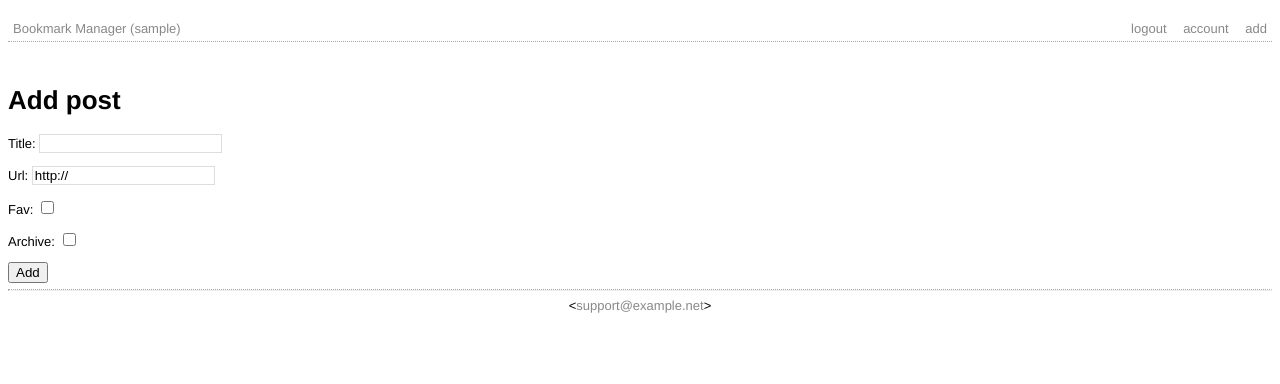
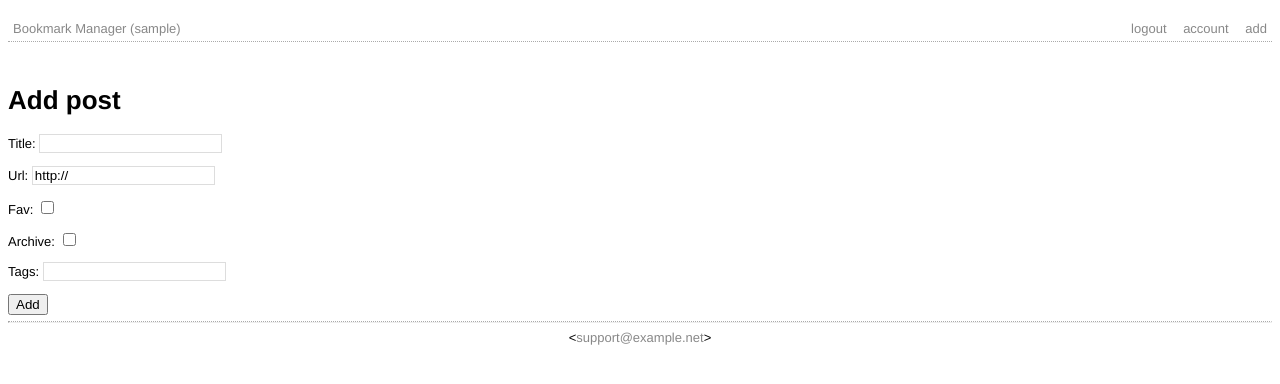
Before and after one commit to evening/bookmark-manager, a Django app: page /add in a window 1280 px wide. Shown: the top 384 px of the page. Run offline with Django 3.2, Linux system fonts and the light colour scheme; the visitor is signed in with stand-in values (Sample User, id 1).

Commit message:
#6 tagging system, add through AddForm, auto create

```diff
--- a/website/forms.py
+++ b/website/forms.py
@@ -20,6 +20,7 @@ class SignUpForm(UserCreationForm):
 
 class AddPostForm(forms.ModelForm):
     archive = forms.BooleanField(initial=False, required=False)
+    tags = forms.CharField(label="Tags")
 
     class Meta:
         model = Post
--- a/website/models.py
+++ b/website/models.py
@@ -22,6 +22,11 @@ class Account(AbstractUser):
     last_name = None
     public = models.BooleanField(default=False)
 
+class Tag(models.Model):
+    name = models.CharField(db_index=True, max_length=30, unique=True, blank=False)
+    def __str__(self):
+        return f"<Tag: {self.name}>"
+
 
 class Archive(models.Model):
     id = models.UUIDField(primary_key=True, default=uuid.uuid4, editable=False)
@@ -43,6 +48,7 @@ class Post(models.Model):
     date = models.DateTimeField(auto_now_add=True)
     author = models.ForeignKey(Account, on_delete=models.CASCADE)
     fav = models.BooleanField(default=False)
+    tags = models.ManyToManyField(Tag, related_name="tag")
     archive = models.OneToOneField(
         Archive, on_delete=models.CASCADE, null=True, related_name="website_archive"
     )
--- a/website/static/main.css
+++ b/website/static/main.css
@@ -147,3 +147,7 @@ input {
 #tags {
     padding: 20px;
 }
+
+span.tags a{
+    color: #bb4411;
+}
--- a/website/templates/profile.html
+++ b/website/templates/profile.html
@@ -19,7 +19,9 @@
         {%if not request.GET.q %}
         <div id="tags">
             <h3>tags</h3>
-            <p>Lorem ipsum dolor sit amet, consectetur adipiscing elit, sed do eiusmod tempor incididunt ut labore et dolore magna aliqua. Ut enim ad minim veniam, quis nostrud exercitation ullamco laboris nisi ut aliquip ex ea commodo consequat. Duis aute irure dolor in reprehenderit in voluptate velit esse cillum dolore eu fugiat nulla pariatur. Excepteur sint occaecat cupidatat non proident, sunt in culpa qui officia deserunt mollit anim id est laborum.
+            {% for tag in tags %}
+                {{tag.name}}
+            {% endfor %}
             </p>
         </div>
         {%endif%}
--- a/website/views.py
+++ b/website/views.py
@@ -1,5 +1,6 @@
 import copy
 import json
+import re
 
 from django.contrib.auth.mixins import LoginRequiredMixin
 from django.contrib.auth.views import (
@@ -13,9 +14,8 @@ from django.http import Http404, HttpResponse
 from django.shortcuts import redirect
 from django.urls import reverse_lazy
 from django.views import generic
-
 from website.forms import AddPostForm, EditProfileForm, SignUpForm, AccountDeleteForm
-from website.models import Account, Archive, Post
+from website.models import Account, Archive, Post, Tag
 
 website_title = "Bookmark Manager :: "
 
@@ -186,6 +186,7 @@ class ProfileView(generic.ListView):
         data["count"] = Post.objects.filter(
             author__username=self.kwargs.get("username")
         ).count()
+        data["tags"] = Tag.objects.filter(tag__author=self.request.user)
         return data
 
 
@@ -244,6 +245,10 @@ class Add(LoginRequiredMixin, generic.CreateView):
         self.p_obj.save()
         if self.request.POST.get("archive"):
             self.p_obj.queue_download()
+        tags = form.cleaned_data["tags"].replace(","," ").split()
+        for tag in tags:
+            t,c = Tag.objects.get_or_create(name=tag)
+            self.p_obj.tags.add(t)
         return redirect("index")
 
     def get_context_data(self, **kwargs):
```
Also changed, not shown: website/templates/subtemplates/bookmark.html (+7 -0 lines).
